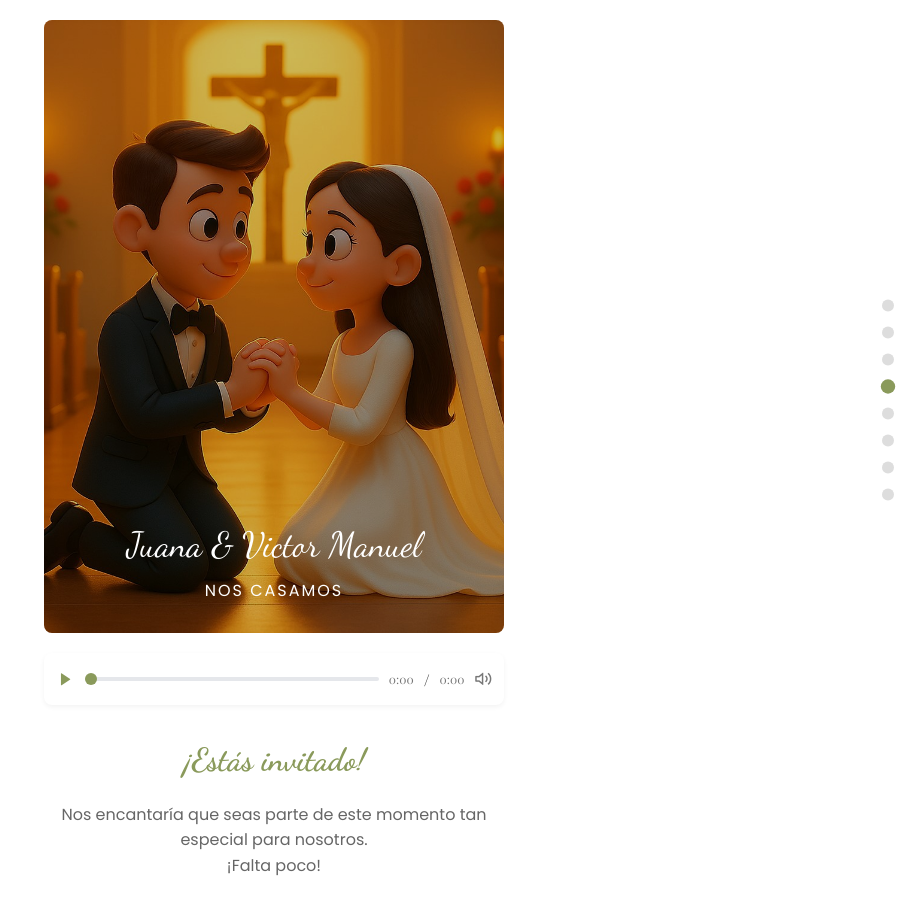
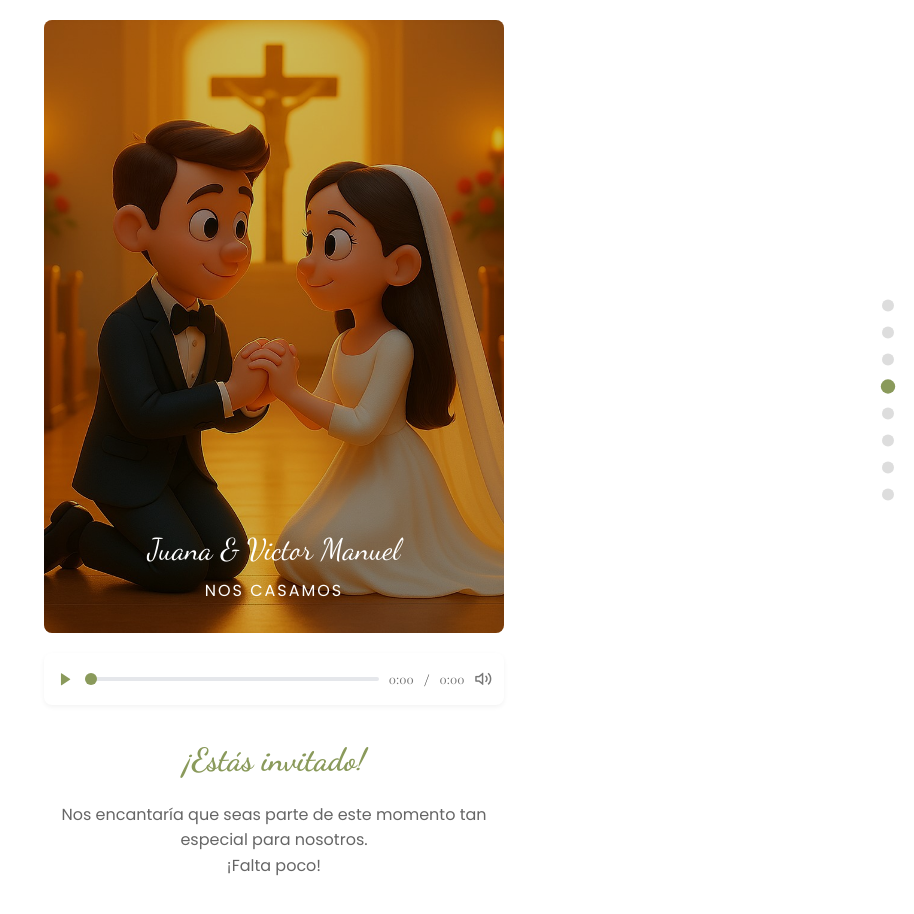
Before and after one commit to VICTORFER12/invitacion-boda, a plain HTML site: page index.html in a window 1280 px wide. Shown: the top 914 px of the page, without its empty margins (366-1280 px from the left). Drawn offline with nearby package versions, Linux system fonts and the light colour scheme; a web font is replaced by a local one.

Commit message:
Update index.html

```diff
--- a/index.html
+++ b/index.html
@@ -43,7 +43,7 @@
                 <img src="juanayvic.jpg" alt="Juana y Victor Manuel">
                 <div class="overlay"></div>
                 <div class="main-title">
-                    <h1 class="script-font" style="font-size: 35px;">Juana & Victor Manuel</h1>
+                    <h1 class="script-font" style="font-size: 30px;">Juana & Victor Manuel</h1>
                     <p style="font-family: Poppins, sans-serif;" class="uppercase">NOS CASAMOS</p>
                 </div>
             </div>
```
